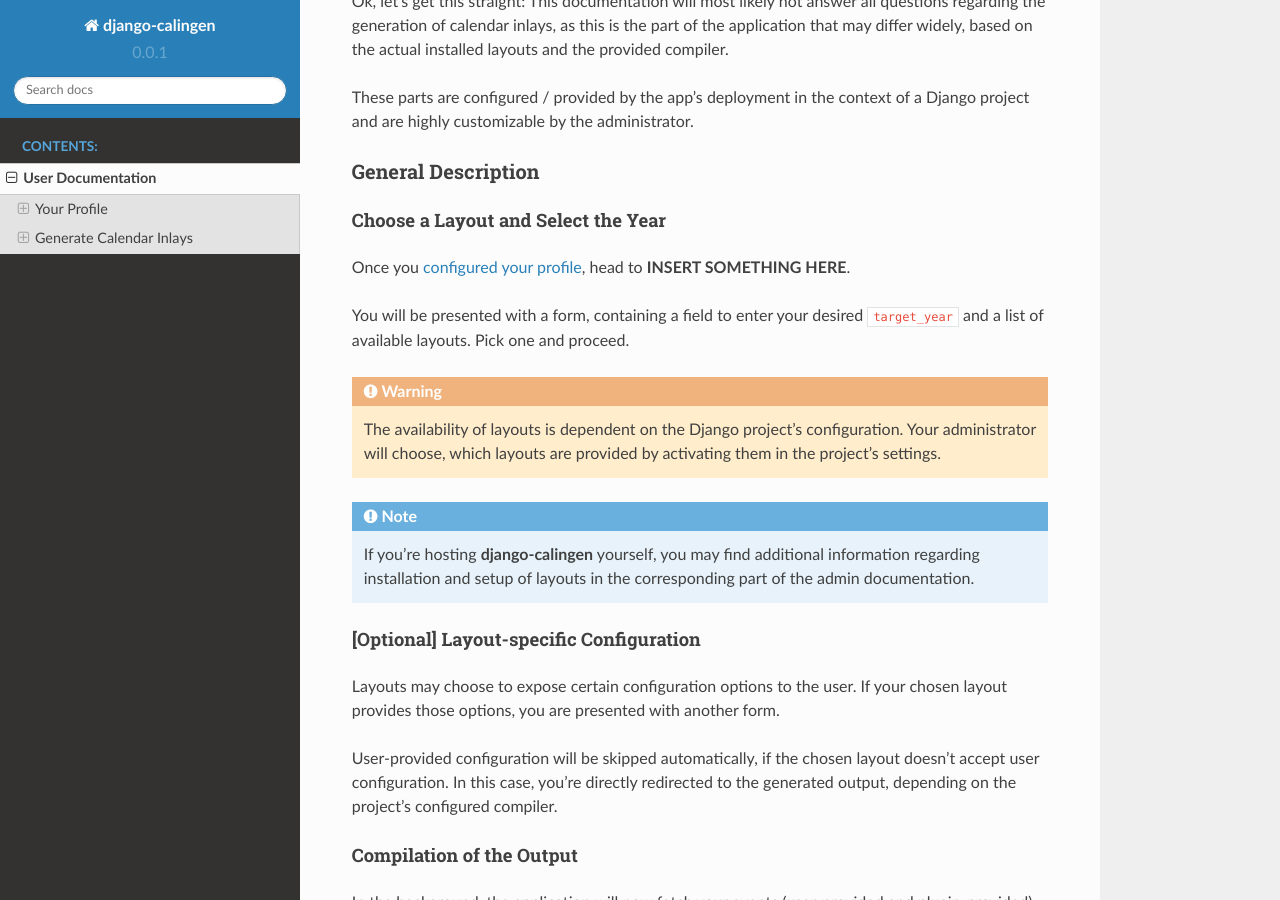
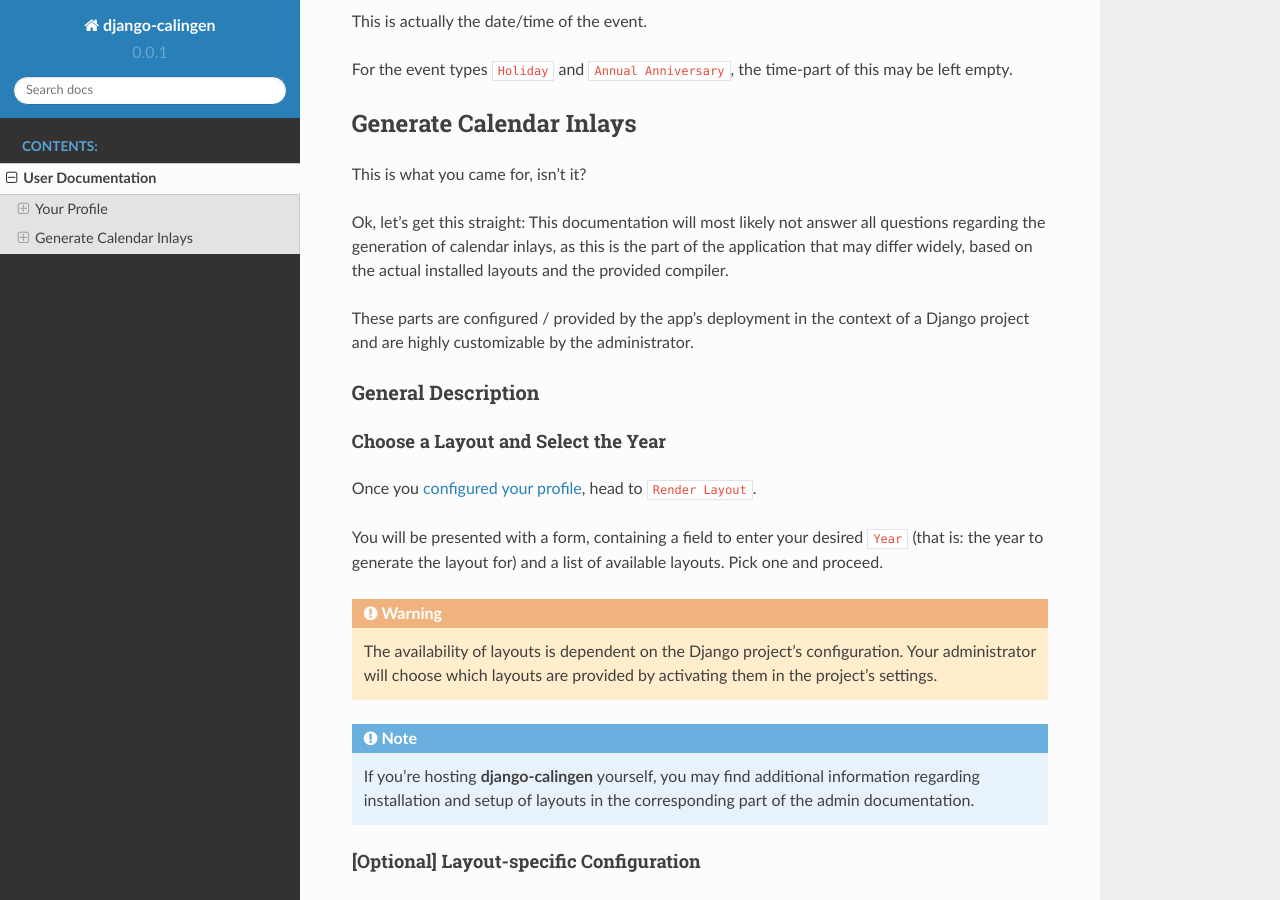
Before and after one commit to Mischback/django-calingen, a Sphinx documentation site: the page built from docs/source/user-doc.rst, in a window 1280 px wide and 900 px high, scrolled down 2665 px. Built offline with Sphinx 7.4.7 and the Read the Docs theme 2.0.0, drawn with Linux system fonts in a browser that asks for light colours; pages that are not in the unit, such as notebooks, are missing from menus; the version number is read from the project's files by our own code; some of the changed text lies outside the part shown.

Commit message:
Update user documentation to the latest processes

```diff
--- a/docs/source/user-doc.rst
+++ b/docs/source/user-doc.rst
@@ -14,6 +14,15 @@
   Because |calingen| is just a `Django application`_, the actual offered set
   of features is limited by what the project's host choose to offer - or
   specifically: How the project is configured.
+
+.. warning::
+  This user documentation refer to certain parts of the app under their default
+  name. Whenever the documentation mentions *"head to [somewhere]"* or
+  *"click [something]"*, this assumes the default templates and default
+  configuration of views.
+
+  Please try your best to find the appropriate link/button. These are
+  customizable by the project and may use other texts or formats.
 
 If you're hosting |calingen| yourself, you may want to visit the
 :ref:`administrator documentation <calingen-admin-doc-label>`. And if you feel
@@ -145,14 +154,15 @@
 -----------------------------------
 
 Once you :ref:`configured your profile <calingen-user-doc-profile-label>`, head
-to **INSERT SOMETHING HERE**.
+to ``Render Layout``.
 
 You will be presented with a form, containing a field to enter your desired
-``target_year`` and a list of available layouts. Pick one and proceed.
+``Year`` (that is: the year to generate the layout for) and a list of available
+layouts. Pick one and proceed.
 
 .. warning::
   The availability of layouts is dependent on the Django project's
-  configuration. Your administrator will choose, which layouts are provided
+  configuration. Your administrator will choose which layouts are provided
   by activating them in the project's settings.
 
 .. note::
```
